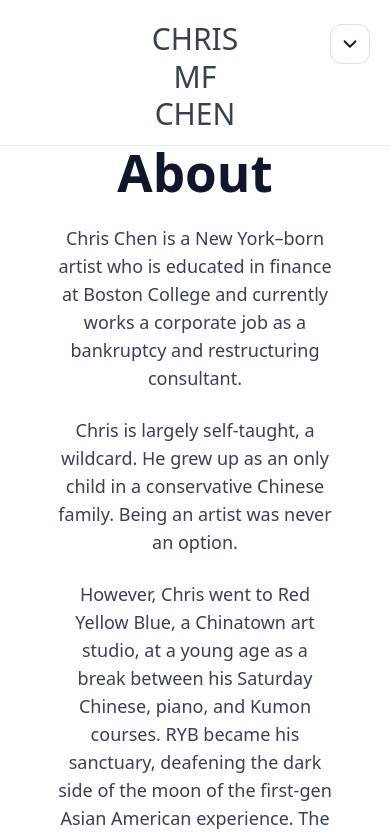
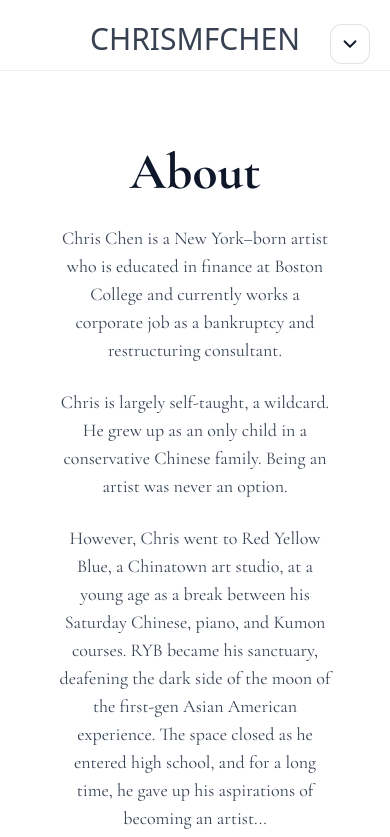
Before and after one commit to kc34251/my-portfolio, a React (Vite) app: page /about in a window 390 px wide. Shown: the top 837 px of the page. Built offline with nearby package versions, Linux system fonts and the light colour scheme.

Commit message:
Mobile Updates

```diff
--- a/src/About.jsx
+++ b/src/About.jsx
@@ -2,7 +2,7 @@ import Sidebar from './Sidebar'
 
 export default function About() {
   return (
-    <main className="min-h-screen bg-white text-slate-900">
+    <main className="min-h-screen bg-white text-slate-900 cormorant">
       <Sidebar />
 
       {/* Main Content */}
--- a/src/App.css
+++ b/src/App.css
@@ -104,6 +104,11 @@
 
   .sidebar-title {
     margin-bottom: 0;
+    white-space: nowrap;
+  }
+
+  .sidebar-title br {
+    display: none;
   }
 
   .sidebar-toggle {
@@ -197,6 +202,15 @@
     padding-top: 6.5rem !important;
   }
 
+  .sidebar-header {
+    justify-content: flex-start !important;
+  }
+
+  .sidebar-title {
+    text-align: left !important;
+    align-self: flex-start !important;
+  }
+
   .sidebar-social-links {
     width: 100% !important;
     justify-content: flex-start !important;
@@ -212,3 +226,14 @@
     transform: translate(-50%, -50%) !important;
   }
 }
+
+@media (orientation: landscape) {
+  .sidebar-header {
+    justify-content: flex-start !important;
+  }
+
+  .sidebar-title {
+    text-align: left !important;
+    align-self: flex-start !important;
+  }
+}
--- a/src/ArtistStatement.jsx
+++ b/src/ArtistStatement.jsx
@@ -3,7 +3,7 @@ import artist from './assets/Artist.jpeg'
 
 export default function ArtistStatement() {
   return (
-    <main className="min-h-screen bg-white text-slate-900">
+    <main className="min-h-screen bg-white text-slate-900 cormorant">
       <Sidebar />
 
       {/* Main Content */}
--- a/src/Artwork.jsx
+++ b/src/Artwork.jsx
@@ -52,8 +52,8 @@ const artworks = [
     id: 5,
     title: 'Mirage',
     year: 2025,
-    medium: 'Placeholder',
-    size: 'Placeholder',
+    medium: 'charcoal, water color & gesso on paper',
+    size: '46 X 32 in',
     src: slide5,
     alt: 'mirage artwork',
   },
@@ -150,11 +150,11 @@ export default function Artwork() {
       {/* Main Content */}
       <div className="lg:ml-64 md:ml-48 ml-0 px-6 py-8 pt-28 md:pt-0">
         <div className="max-w-4xl mx-auto">
-          <div className="portrait:h-[95vh] landscape:h-[80vh] flex items-center justify-center">
+          <div className="portrait:h-auto landscape:h-[80vh] flex items-center justify-center portrait:mb-4">
           <img
             src={artwork.src}
             alt={artwork.alt}
-            className="max-h-full max-w-full object-contain cursor-pointer"
+            className="max-h-full max-w-full portrait:max-h-[65vh] object-contain cursor-pointer"
             onClick={handleImageClick}
             loading="lazy"
           />
--- a/src/Contact.jsx
+++ b/src/Contact.jsx
@@ -2,7 +2,7 @@ import Sidebar from './Sidebar'
 
 export default function Contact() {
   return (
-    <main className="min-h-screen bg-white text-slate-900">
+    <main className="min-h-screen bg-white text-slate-900 cormorant">
       {/* Sidebar */}
       <Sidebar />
 
--- a/src/Landing.jsx
+++ b/src/Landing.jsx
@@ -179,7 +179,7 @@ export default function Landing() {
   }
 
   return (
-    <main className="min-h-screen bg-black text-white overflow-hidden">
+    <main className="min-h-[100dvh] min-h-screen bg-black text-white overflow-hidden">
       {/* CHRISMFCHEN text in top left */}
       <div className="absolute top-6 left-6 z-50 font-serif text-red-500 text-4xl">
         CHRISMFCHEN
@@ -187,7 +187,7 @@ export default function Landing() {
 
       {/* Fullscreen hero carousel */}
       <section
-        className="fixed inset-0 z-40 w-full h-screen overflow-hidden select-none"
+        className="fixed inset-0 z-40 w-full h-[100dvh] overflow-hidden select-none"
         onTouchStart={onTouchStart}
         onTouchEnd={onTouchEnd}
         onClick={resetInterval}
--- a/src/Sidebar.jsx
+++ b/src/Sidebar.jsx
@@ -83,7 +83,7 @@ export default function Sidebar({ children, size = "default", position = "left",
         </a>
 
         <a
-          href="https://www.facebook.com/chrismfchenarts"
+          href="https://www.facebook.com/chrismfchen"
           target="_blank"
           rel="noopener noreferrer"
           aria-label="Facebook"
--- a/src/index.css
+++ b/src/index.css
@@ -1,4 +1,5 @@
 @import url('https://fonts.googleapis.com/css2?family=Inter:wght@400;500;600;700&display=swap');
+@import url('https://fonts.googleapis.com/css2?family=Cormorant+Garamond:ital,wght@0,300;0,400;0,500;0,600;0,700;1,300;1,400;1,500;1,600;1,700&display=swap');
 
 @tailwind base;
 @tailwind components;
@@ -43,10 +44,19 @@ a:hover {
   color: black;
   background: white;
 }
+html,
+body {
+  width: 100%;
+  min-height: 100%;
+  background-color: #ffffff !important;
+}
+
 body {
   margin: 0;
   min-width: 320px;
   min-height: 100vh;
+  background-color: #ffffff !important;
+  overflow-x: hidden;
 }
 
 body.no-scroll {
@@ -170,4 +180,16 @@ summary:focus {
 
 .artwork-detail-text {
   font-family: 'Inter', ui-sans-serif, system-ui, sans-serif;
+  text-align: left;
 }
+
+/* Apply Cormorant Garamond to selected pages */
+.cormorant {
+  font-family: 'Cormorant Garamond', serif;
+}
+
+@media (orientation: portrait) {
+  .artwork-detail-text {
+    margin-top: 0 !important;
+  }
+}
```
